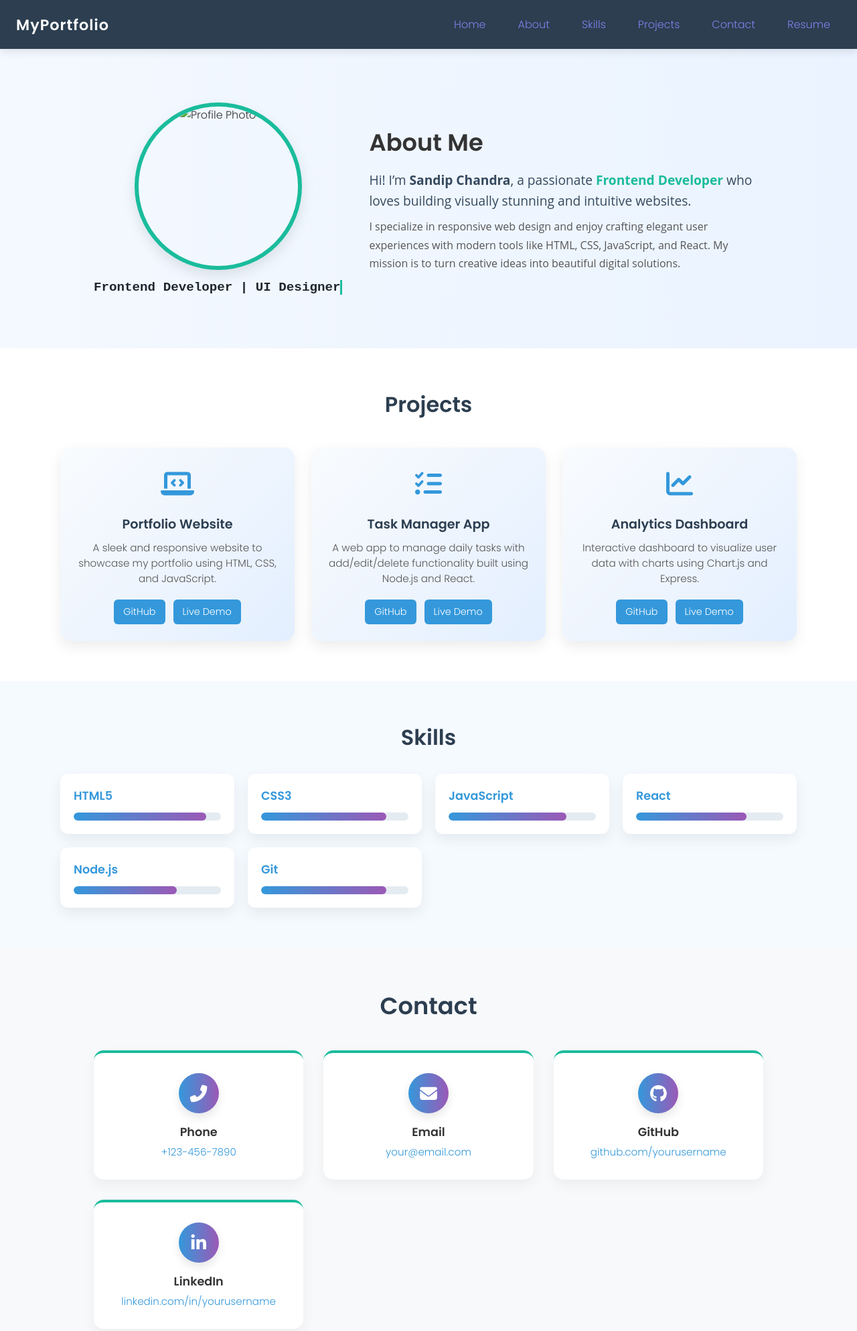
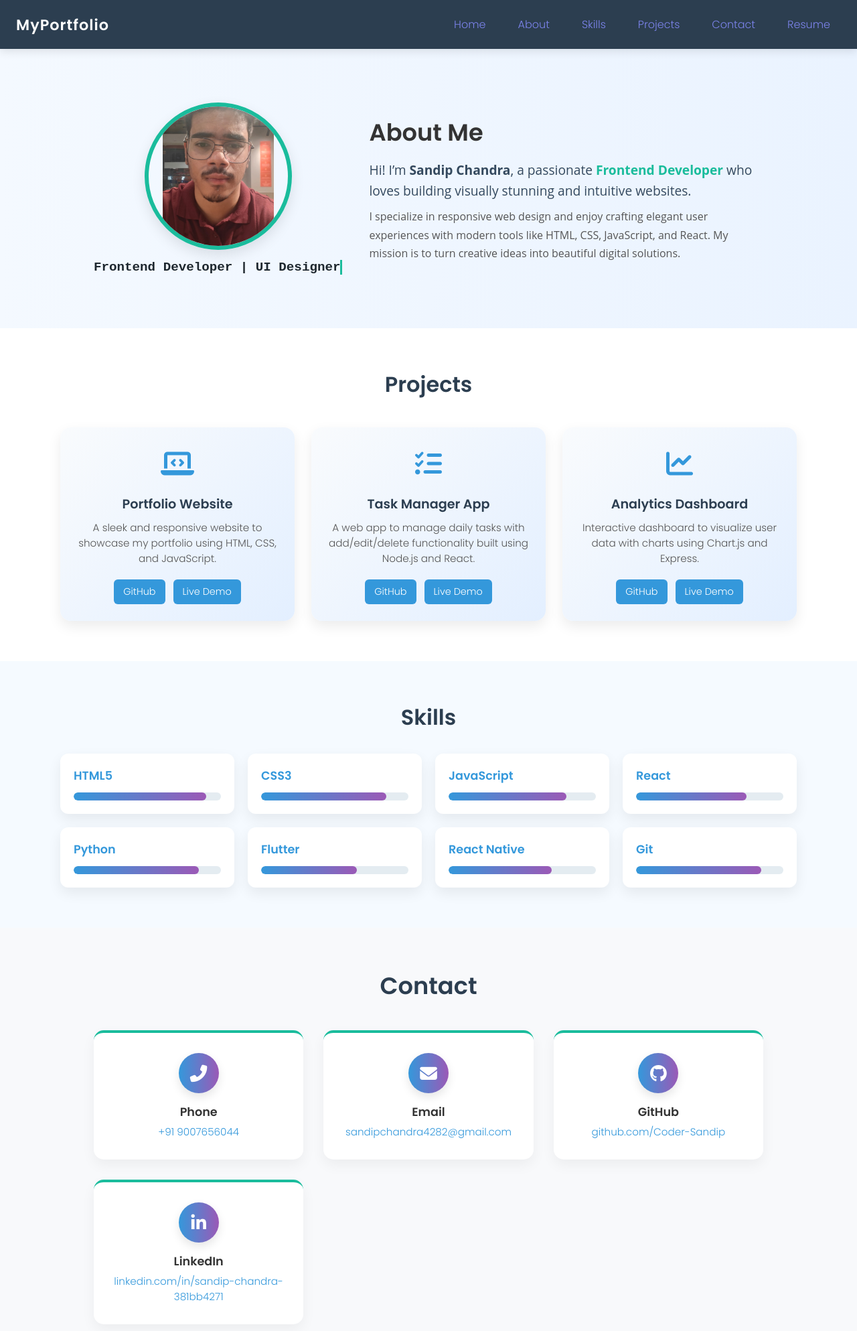
Before and after one commit to Coder-Sandip/Porfolio, a plain HTML site: page index.html in a window 1280 px wide. Shown: the top 1987 px of the page at 67% size. Drawn offline with Linux system fonts and the light colour scheme.

Commit message:
new changes

```diff
--- a/index.html
+++ b/index.html
@@ -3,7 +3,7 @@
 <head>
   <meta charset="UTF-8" />
   <meta name="viewport" content="width=device-width, initial-scale=1.0"/>
-  <title>John Doe Portfolio</title>
+  <title>Sandip_Portfolio</title>
   <link rel="stylesheet" href="style.css"/>
   <link href="https://fonts.googleapis.com/css2?family=Poppins:wght@300;600&display=swap" rel="stylesheet"/>
   <link rel="stylesheet" href="https://cdnjs.cloudflare.com/ajax/libs/font-awesome/6.5.0/css/all.min.css">
@@ -34,7 +34,7 @@
   <div class="about-content">
     <div class="about-image-container">
       <div class="photo-circle">
-        <img src="your-image.jpg" alt="Profile Photo" />
+        <img src="Mydp.jpg" alt="Profile Photo" />
       </div>
       <h3 class="typewriter">Frontend Developer | UI Designer</h3>
     </div>
@@ -122,7 +122,19 @@
       </div>
     </div>
     <div class="skill-card">
-      <h3>Node.js</h3>
+      <h3>Python</h3>
+      <div class="progress-bar">
+        <div class="progress" data-progress="85%"></div>
+      </div>
+    </div>
+    <div class="skill-card">
+      <h3>Flutter</h3>
+      <div class="progress-bar">
+        <div class="progress" data-progress="65%"></div>
+      </div>
+    </div>
+    <div class="skill-card">
+      <h3>React Native</h3>
       <div class="progress-bar">
         <div class="progress" data-progress="70%"></div>
       </div>
@@ -142,22 +154,22 @@
     <div class="contact-card">
       <div class="icon-circle"><i class="fas fa-phone-alt"></i></div>
       <h3>Phone</h3>
-      <p><a href="tel:+1234567890">+123-456-7890</a></p>
+      <p><a href="Ph: +919007656044">+91 9007656044</a></p>
     </div>
     <div class="contact-card">
       <div class="icon-circle"><i class="fas fa-envelope"></i></div>
       <h3>Email</h3>
-      <p><a href="mailto:your@email.com">your@email.com</a></p>
+      <p><a href="sandipchandra4282@gmail.com">sandipchandra4282@gmail.com</a></p>
     </div>
     <div class="contact-card">
       <div class="icon-circle"><i class="fab fa-github"></i></div>
       <h3>GitHub</h3>
-      <p><a href="https://github.com/yourusername" target="_blank">github.com/yourusername</a></p>
+      <p><a href="https://github.com/Coder-Sandip" target="_blank">github.com/Coder-Sandip</a></p>
     </div>
     <div class="contact-card">
       <div class="icon-circle"><i class="fab fa-linkedin-in"></i></div>
       <h3>LinkedIn</h3>
-      <p><a href="https://linkedin.com/in/yourusername" target="_blank">linkedin.com/in/yourusername</a></p>
+      <p><a href="https://linkedin.com/in/sandip-chandra-381bb4271" target="_blank">linkedin.com/in/sandip-chandra-381bb4271</a></p>
     </div>
   </div>
 </section>
@@ -180,7 +192,10 @@
         <label for="phone">Contact Number</label>
         <input type="tel" id="phone" name="phone" placeholder="Enter your contact number" />
       </div>
-
+        <div class="form-group">
+        <label for="phone">Tell Me</label>
+        <input type="textbox" id="phone" name="phone" placeholder="Enter text for enquiry" />
+      </div>
       <button type="submit" class="contact-button">Send Message</button>
     </form>
      <div id="popupMessage" class="popup">✅ Thank you! Your message has been sent.</div>
--- a/style.css
+++ b/style.css
@@ -193,20 +193,25 @@ header {
   flex: 1;
 }
 
+
 .photo-circle {
-  width: 250px;
-  height: 250px;
+  width: 220px;
+  height: 220px;
   border-radius: 50%;
   border: 6px solid #1abc9c;
   box-shadow: 0 8px 20px rgba(0,0,0,0.1);
   overflow: hidden;
   margin: 0 auto;
+
 }
 
 .photo-circle img {
-  width: 100%;
+  width: 80%;
   height: 100%;
   object-fit: cover;
+  object-position: center center; /* fixes the image in center */
+  pointer-events: none;           /* prevents accidental drag */
+  user-select: none;              /* disables image selection */
 }
 
 /* Typewriter Effect */
```
Also changed, not shown: Mydp.jpg (added).
